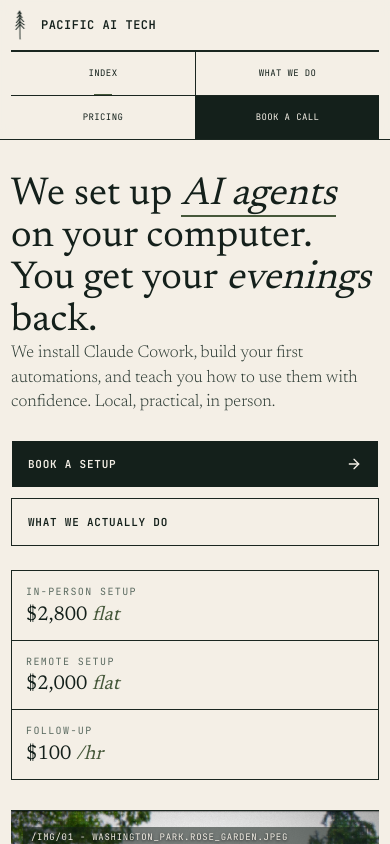
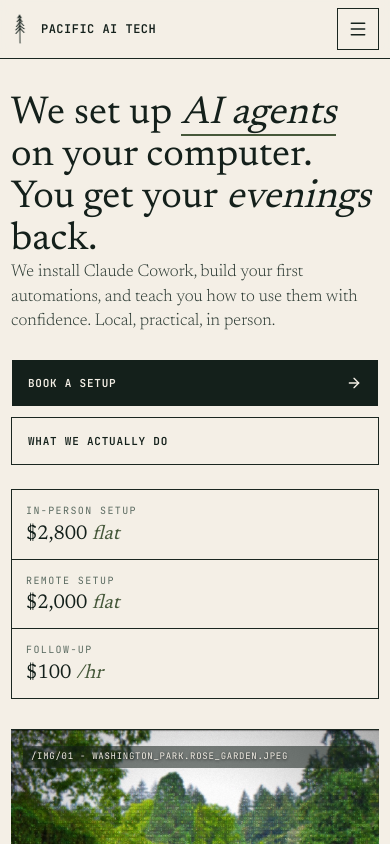
Before and after one commit to itsaark/pacific-ai-tech, a Next.js app: page / in a window 390 px wide. Shown: the top 844 px of the page. Built offline with nearby package versions, Linux system fonts and the light colour scheme.

Commit message:
Add mobile hamburger navigation

```diff
--- a/src/app/globals.css
+++ b/src/app/globals.css
@@ -327,6 +327,32 @@ html {
   color: var(--paper);
 }
 
+.pat-menu-toggle,
+.pat-mobile-primary {
+  display: none;
+}
+
+.pat-menu-toggle {
+  align-items: center;
+  justify-content: center;
+  width: 42px;
+  height: 42px;
+  border: 1px solid var(--rule);
+  background: transparent;
+  color: var(--ink);
+  cursor: pointer;
+}
+
+.pat-menu-toggle svg {
+  width: 20px;
+  height: 20px;
+  stroke-width: 1.8;
+}
+
+.pat-menu-toggle:hover {
+  background: var(--paper-deep);
+}
+
 .pat-hero {
   display: grid;
   grid-template-columns: minmax(0, 1.08fr) minmax(420px, 0.92fr);
@@ -1214,6 +1240,12 @@ html {
     position: static;
   }
 
+  .pat-header-inner {
+    min-height: 58px;
+    flex-direction: row;
+    align-items: center;
+  }
+
   .pat-brand {
     min-height: 50px;
     font-size: 12px;
@@ -1225,28 +1257,57 @@ html {
   }
 
   .pat-primary {
+    display: none;
+  }
+
+  .pat-menu-toggle {
+    display: inline-flex;
+  }
+
+  .pat-mobile-primary.is-open {
+    display: block;
+    border-top: 1px solid var(--rule);
+    background: var(--paper);
+  }
+
+  .pat-mobile-primary-inner {
     display: grid;
-    grid-template-columns: repeat(2, minmax(0, 1fr));
-    overflow-x: visible;
-  }
-
-  .pat-primary a {
-    justify-content: center;
-    min-height: 44px;
-    border-top: 1px solid var(--rule);
-    padding: 0 8px;
-    font-size: 10px;
-    letter-spacing: 0.04em;
-    text-align: center;
-    white-space: normal;
-  }
-
-  .pat-primary a:nth-child(odd) {
-    border-left: 0;
-  }
-
-  .pat-primary a.active::before {
-    width: 18px;
+    padding-top: 10px;
+    padding-bottom: 14px;
+  }
+
+  .pat-mobile-primary a {
+    position: relative;
+    display: flex;
+    min-height: 48px;
+    align-items: center;
+    border-bottom: 1px solid var(--rule);
+    padding: 0 4px;
+    font-size: 11px;
+    letter-spacing: 0.08em;
+    text-transform: uppercase;
+  }
+
+  .pat-mobile-primary a.active::before {
+    width: 2px;
+    height: 20px;
+    margin-right: 12px;
+    background: var(--moss);
+    content: "";
+  }
+
+  .pat-mobile-primary a.cta {
+    justify-content: space-between;
+    margin-top: 10px;
+    border-bottom: 0;
+    padding: 0 14px;
+    background: var(--ink);
+    color: var(--paper);
+  }
+
+  .pat-mobile-primary a.cta::after {
+    font-size: 18px;
+    content: "->";
   }
 
   .pat-hero-text {
--- a/src/app/page.tsx
+++ b/src/app/page.tsx
@@ -11,6 +11,7 @@ import {
   CardTitle,
 } from "@/components/ui/card";
 import { Separator } from "@/components/ui/separator";
+import { SiteHeader } from "@/components/site-header";
 
 const clients = [
   {
@@ -391,37 +392,7 @@ export default function Home() {
           __html: JSON.stringify(jsonLd).replace(/</g, "\\u003c"),
         }}
       />
-      <header className="pat-site-head">
-        <div className="pat-wrap pat-header-inner">
-          <a className="pat-brand" href="#top" aria-label="Pacific AI Tech home">
-            <span className="pat-brand-mark" aria-hidden="true">
-              <Image
-                src="/pacific-ai-tech/img/logo-pine.png"
-                alt=""
-                width={225}
-                height={512}
-                priority
-              />
-            </span>
-            Pacific&nbsp;AI&nbsp;Tech
-          </a>
-          <nav className="pat-primary" aria-label="Primary navigation">
-            <a href="#top" className="active">
-              Index
-            </a>
-            <a href="#what-we-do">What we do</a>
-            <a href="#pricing">Pricing</a>
-            <a
-              href={bookingUrl}
-              target="_blank"
-              rel="noopener noreferrer"
-              className="cta"
-            >
-              Book a call
-            </a>
-          </nav>
-        </div>
-      </header>
+      <SiteHeader bookingUrl={bookingUrl} />
 
       <div id="top" className="pat-wrap">
         <section className="pat-hero" aria-labelledby="hero-title">
--- /dev/null
+++ b/src/components/site-header.tsx
@@ -0,0 +1,114 @@
+"use client";
+
+import { useEffect, useState } from "react";
+import Image from "next/image";
+import { Menu, X } from "lucide-react";
+
+const navItems = [
+  { href: "#top", label: "Index", active: true },
+  { href: "#what-we-do", label: "What we do" },
+  { href: "#pricing", label: "Pricing" },
+];
+
+type SiteHeaderProps = {
+  bookingUrl: string;
+};
+
+export function SiteHeader({ bookingUrl }: SiteHeaderProps) {
+  const [menuOpen, setMenuOpen] = useState(false);
+
+  useEffect(() => {
+    if (!menuOpen) {
+      return;
+    }
+
+    function onKeyDown(event: KeyboardEvent) {
+      if (event.key === "Escape") {
+        setMenuOpen(false);
+      }
+    }
+
+    window.addEventListener("keydown", onKeyDown);
+    return () => window.removeEventListener("keydown", onKeyDown);
+  }, [menuOpen]);
+
+  const closeMenu = () => setMenuOpen(false);
+
+  return (
+    <header className="pat-site-head">
+      <div className="pat-wrap pat-header-inner">
+        <a className="pat-brand" href="#top" aria-label="Pacific AI Tech home">
+          <span className="pat-brand-mark" aria-hidden="true">
+            <Image
+              src="/pacific-ai-tech/img/logo-pine.png"
+              alt=""
+              width={225}
+              height={512}
+              priority
+            />
+          </span>
+          Pacific&nbsp;AI&nbsp;Tech
+        </a>
+
+        <button
+          className="pat-menu-toggle"
+          type="button"
+          aria-expanded={menuOpen}
+          aria-controls="mobile-navigation"
+          aria-label={menuOpen ? "Close menu" : "Open menu"}
+          onClick={() => setMenuOpen((open) => !open)}
+        >
+          {menuOpen ? <X aria-hidden="true" /> : <Menu aria-hidden="true" />}
+        </button>
+
+        <nav className="pat-primary" aria-label="Primary navigation">
+          {navItems.map((item) => (
+            <a
+              key={item.href}
+              href={item.href}
+              className={item.active ? "active" : undefined}
+            >
+              {item.label}
+            </a>
+          ))}
+          <a
+            href={bookingUrl}
+            target="_blank"
+            rel="noopener noreferrer"
+            className="cta"
+          >
+            Book a call
+          </a>
+        </nav>
+      </div>
+
+      <nav
+        id="mobile-navigation"
+        className={menuOpen ? "pat-mobile-primary is-open" : "pat-mobile-primary"}
+        aria-label="Mobile navigation"
+      >
+        <div className="pat-wrap pat-mobile-primary-inner">
+          {navItems.map((item) => (
+            <a
+              key={item.href}
+              href={item.href}
+              className={item.active ? "active" : undefined}
+              onClick={closeMenu}
+            >
+              {item.label}
+            </a>
+          ))}
+          <a
+            href={bookingUrl}
+            target="_blank"
+            rel="noopener noreferrer"
+            className="cta"
+            onClick={closeMenu}
+          >
+            Book a call
+          </a>
+        </div>
+      </nav>
+    </header>
+  );
+}
```
